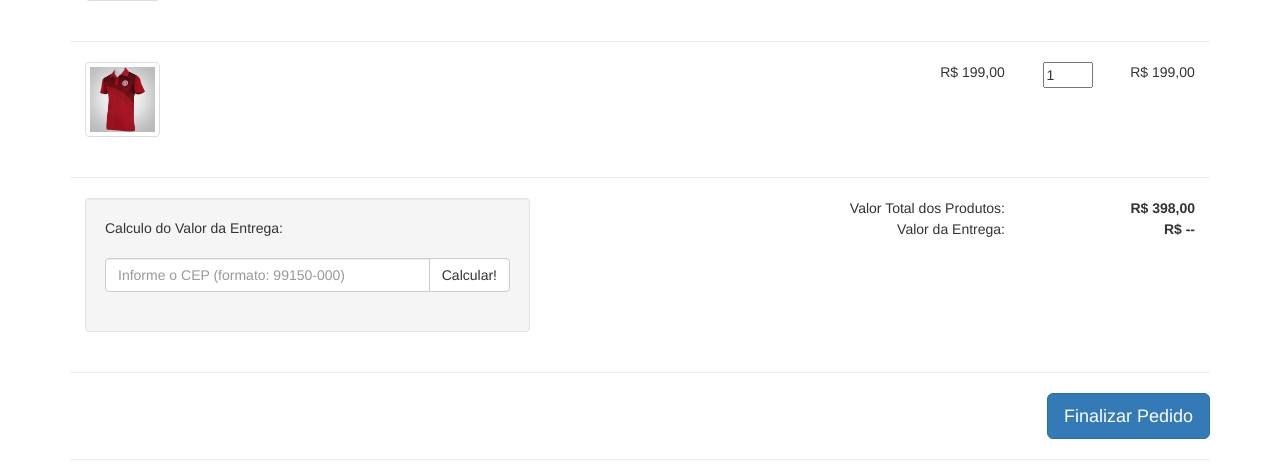
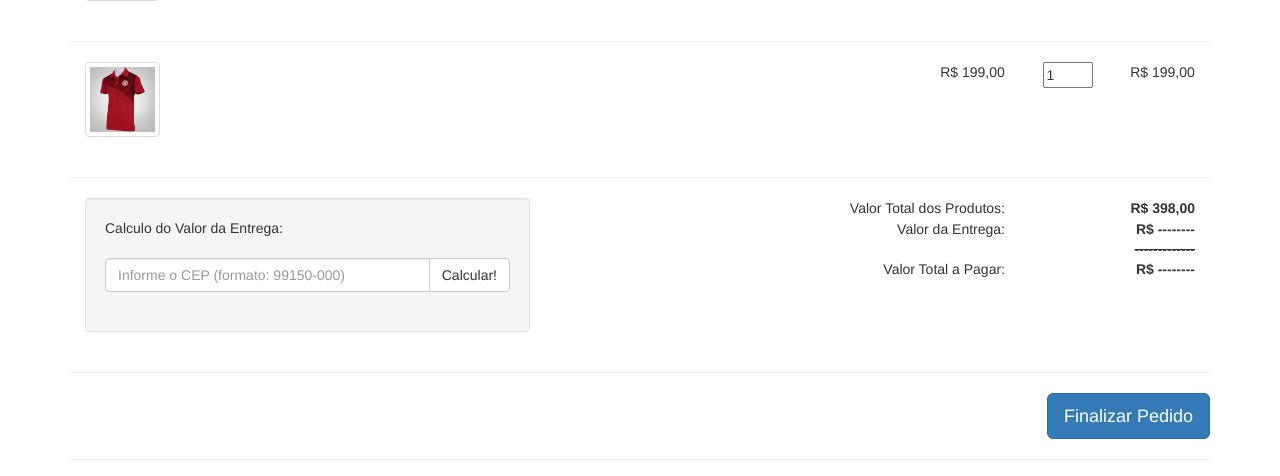
Before and after one commit to EdsonLI/pw2, a PHP site: page / in a window 1280 px wide. Shown: the part 239-715 px from the top of the page. Run offline with PHP 8.4, Linux system fonts and the light colour scheme.

Commit message:
Melhorias necessarias realizadas para calculo do valor total

```diff
--- a/pw2_calcFrete/calcFrete_class.php
+++ b/pw2_calcFrete/calcFrete_class.php
@@ -6,6 +6,7 @@
         }
 
         public function calcula_frete($servico, $cep_origem, $cep_destino, $peso, $mao_propria, $valor_declarado, $aviso_recebimento) {
+            echo $cep_destino;
             $mao_propria = (strtolower($mao_propria) == 's') ? 's' : 'n';
             $aviso_recebimento = (strtolower($aviso_recebimento) == 's') ? 's' : 'n';
             $url = 'http://ws.correios.com.br/calculador/CalcPrecoPrazo.aspx?nCdEmpresa=&sDsSenha=&sCepOrigem='.$cep_origem.'&sCepDestino='.$cep_destino.'&nVlPeso='.$peso.'&nCdFormato=1&nVlComprimento=20&nVlAltura=5&nVlLargura=15&sCdMaoPropria='.$mao_propria.'&nVlValorDeclarado='.$valor_declarado.'&sCdAvisoRecebimento='.$aviso_recebimento.'&nCdServico='.$servico.'&nVlDiametro=0&StrRetorno=xml';
--- a/pw2_calcFrete/calcFrete_control.php
+++ b/pw2_calcFrete/calcFrete_control.php
@@ -28,10 +28,11 @@
                 default: $servico = 'SEDEX';
             }
             //echo $cf->Valor;
-            $erro = $cf->Erro;
-            if((int)$erro !== (int)'008') {
+            $erro = (int)$cf->Erro;
+            if($erro == 0) {
                 $htm .= '<label class="alert alert-success col-md-12">';
                     $htm .= '<input type="radio" id="entrega" name="entrega" value="'.$modalidades[$cont].'" /> '.$servico.': R$ <span class="val_frete'.$modalidades[$cont].'">'.$cf->Valor.'</span> - Prazo Estimado: <span class="prazo_frete">'.$cf->PrazoEntrega.'</span> dia(s)';
+                    $htm .= '<input type="hidden" value="'.$erro.'" />';
                 $htm .= '</label><br>';
                 unset($cf);
             }
--- a/pw2_calcFrete/index.php
+++ b/pw2_calcFrete/index.php
@@ -125,7 +125,7 @@
                     Valor Total dos Produtos:
                 </div>
                 <div class="col-lg-2 text-right">
-                    <b>R$ 398,00</b>
+                    <b>R$ <span class="valorProdutos">398,00</span></b>
                 </div>
             </div>
             <div class="table">
@@ -136,7 +136,16 @@
                     Valor da Entrega<span class="modalidade"></span>:<br>
                 </div>
                 <div class="col-lg-2 text-right">
-                    <b>R$ <span class="precoFrete"> -- </span></b>
+                    <b>R$ <span class="precoFrete"> -------- </span></b>
+                </div>
+                <div class="col-lg-7 text-right">
+                    <del>-------------</del>
+                </div>
+                <div class="col-lg-5 text-right">
+                    Valor Total a Pagar:
+                </div>
+                <div class="col-lg-2 text-right">
+                    <b>R$ <span class="valorTotal"> -------- </span></b>
                 </div>
             </div>
             <div class="row">
```
